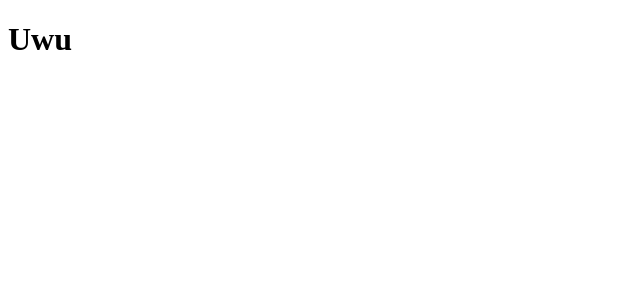
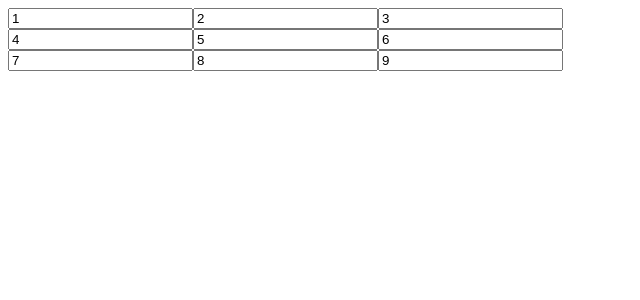
Before and after one commit to DEsimas/matrix-calc, a React app: page / in a window 1280 px wide. Shown: the top 300 px of the page, without its empty margins (0-640 px from the left). Built offline with nearby package versions, Linux system fonts and the light colour scheme.

Commit message:
display matrix

```diff
--- a/src/App.js
+++ b/src/App.js
@@ -3,7 +3,7 @@ import Input from './components/Input'
 
 const App = () => {
     return (
-        <Input />
+        <Input default={[[1, 2, 3], [4, 5, 6], [7, 8, 9]]} />
     )
 }
 
--- /dev/null
+++ b/src/Matrix.js
@@ -0,0 +1,15 @@
+export function getZeroMatrix(width, height) {
+    const matrix = []
+    for (let i = 0; i < height; i++) {
+        matrix.push([])
+        for (let j = 0; j < width; j++) {
+            matrix[i].push(0)
+        }
+    }
+    return matrix
+}
+
+export function replace(matrix, row, column, value) {
+    matrix[row][column] = value
+    return matrix
+}
--- a/src/components/Input.js
+++ b/src/components/Input.js
@@ -1,10 +1,42 @@
-import React from 'react'
+import React, { useState } from 'react'
+import { getZeroMatrix, replace } from '../Matrix'
 
-const Input = () => {
+const Input = (props) => {
+    const [width, setWidth] = useState(props.width ?? 3)
+    const [height, setWheight] = useState(props.height ?? 3)
+    const [isFixed, setIsFixed] = useState(props.fixed ? true : false)
+    const [onChange, setOnChange] = useState(props.onChange ?? function () { })
+    const [matrix, setMatrix] = useState(props.default ?? getZeroMatrix(width, height))
+
+    function getMatrixInputs() {
+        console.log(matrix)
+        return matrix.map((vector, row) => {
+            return (
+                <div key={row.toString()} className='row'>
+                    {
+                        vector.map((element, column) => {
+                            return (
+                                <input key={row.toString() + column.toString()} type={'number'} value={element} onChange={(e) => onValueChange(e.target.valueAsNumber, row, column)}></input>
+                            )
+                        })
+                    }
+                </div>
+            )
+        })
+    }
+
+    function onValueChange(value, row, column) {
+        setMatrix(replace(matrix, row, column, value))
+    }
+
     return (
-        <h1>
-            Uwu
-        </h1>
+        <div className='input'>
+            <div className='control-row'></div>
+            <div className='control-column'></div>
+            <div className='matrix'>
+                {getMatrixInputs()}
+            </div>
+        </div>
     )
 }
 
```
